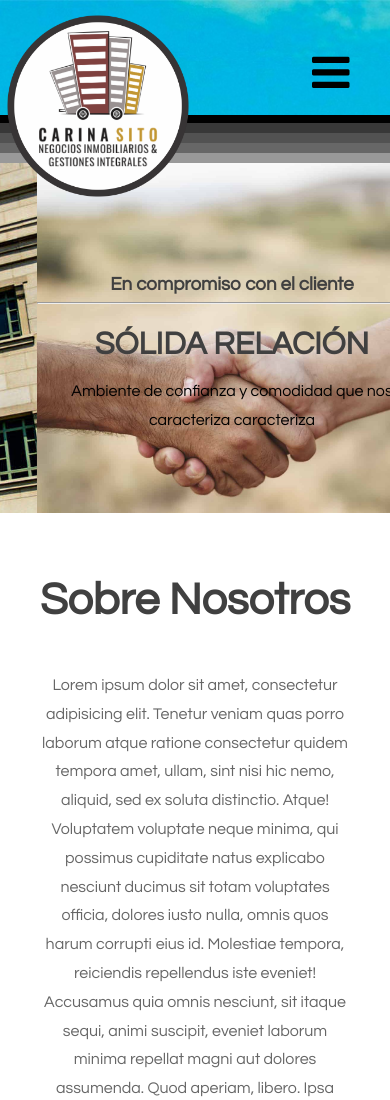
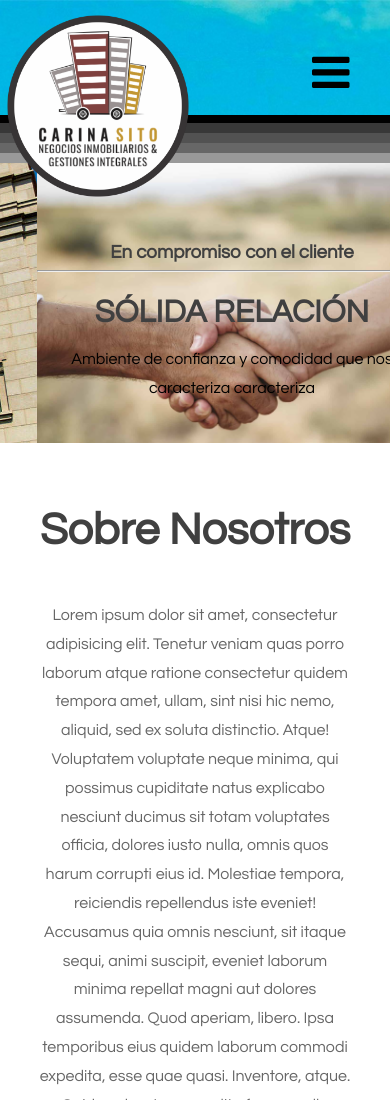
Before and after one commit to colomuller91/inmobiliaria-sito, a plain HTML site: page index.html in a window 390 px wide. Shown: the top 1100 px of the page. Drawn offline with Linux system fonts and the light colour scheme.

Commit message:
slide 280px en mobile

```diff
--- a/default.css
+++ b/default.css
@@ -67,13 +67,7 @@
 	height: 500px;
 	overflow: hidden;
 }
-@media (max-width: 990px)
-{
-	.slider
-	{
-		height: 350px;
-	}
-}
+
 
 
 .slide{
@@ -103,6 +97,17 @@
 }
 #second{
 	background-image: url(./images/banner.jpg);
+}
+
+@media (max-width: 990px)
+{
+	.slider
+	{
+		height: 280px;
+	}
+	.slidecontent{
+		padding-top: 5em;
+	}
 }
 /*********************************************************************************/
 /* Form Style                                                                    */
```
